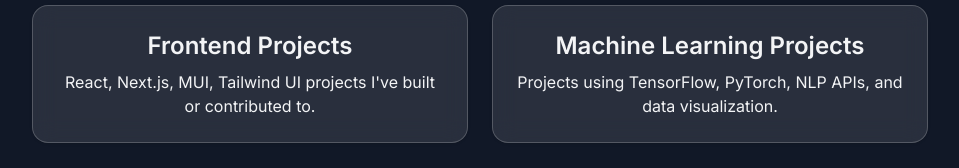
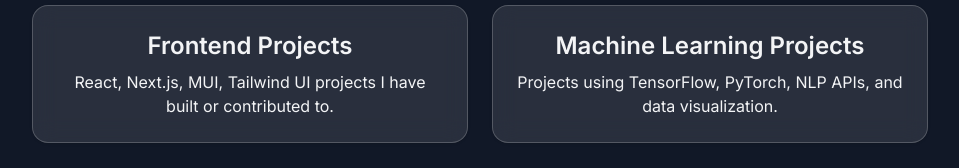
Before and after one commit to abhi3004/portfolio, a Next.js app: page / in a window 1280 px wide. Shown: the part 171-339 px from the top of the page, without its empty margins (160-1119 px from the left). Built offline with nearby package versions, Linux system fonts and the light colour scheme.

Commit message:
first page changes

```diff
--- a/app/page.js
+++ b/app/page.js
@@ -16,7 +16,7 @@
             className="block p-6 bg-white/10 backdrop-blur-md border border-white/20 rounded-2xl shadow hover:shadow-lg transition"
           >
             <h2 className="text-2xl font-semibold mb-2">Frontend Projects</h2>
-            <p>React, Next.js, MUI, Tailwind UI projects I've built or contributed to.</p>
+            <p>React, Next.js, MUI, Tailwind UI projects I have built or contributed to.</p>
           </Link>
 
           <Link
```
